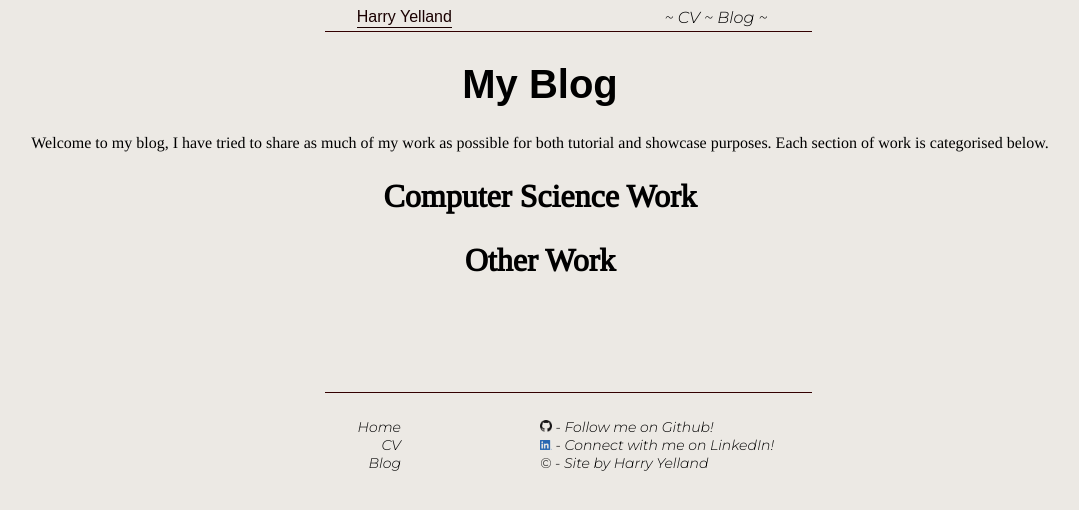
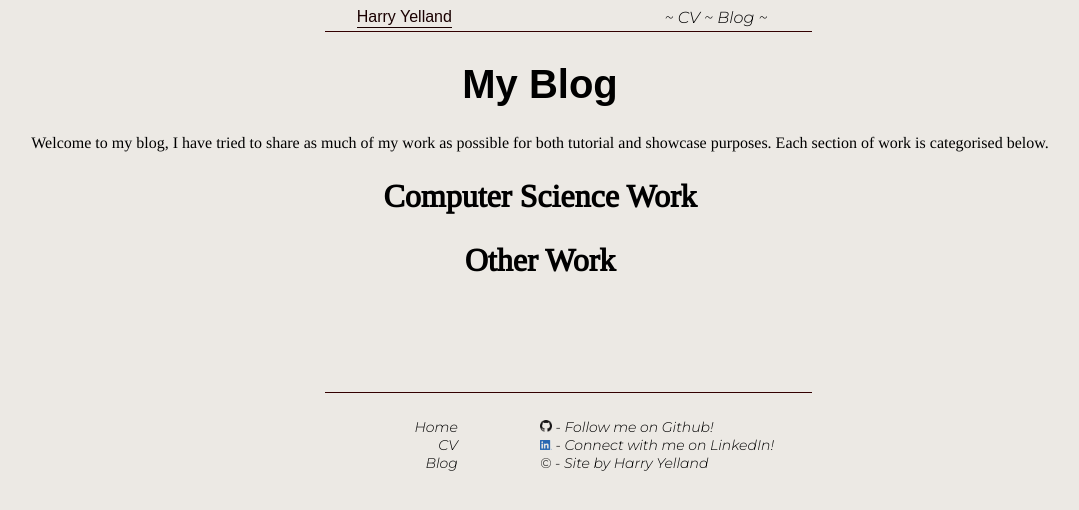
Before and after one commit to HarryYelland/harryyelland.github.io, a plain HTML site: page blog/blog.html in a window 1280 px wide. Shown: the whole page, without its empty margins (100-1179 px from the left). Drawn offline with Linux system fonts and the light colour scheme; a web font is replaced by a local one.

Commit message:
Fixed Padding Issues

```diff
--- a/assets/css/main.css
+++ b/assets/css/main.css
@@ -130,7 +130,7 @@ th, td {
 
 .left_align{
 	float: left;
-	padding-left: 19%;
+	padding-left: 23.5%;
 	text-align: right;
 	padding-right: 0.5%;
 	width: 20%;
```
